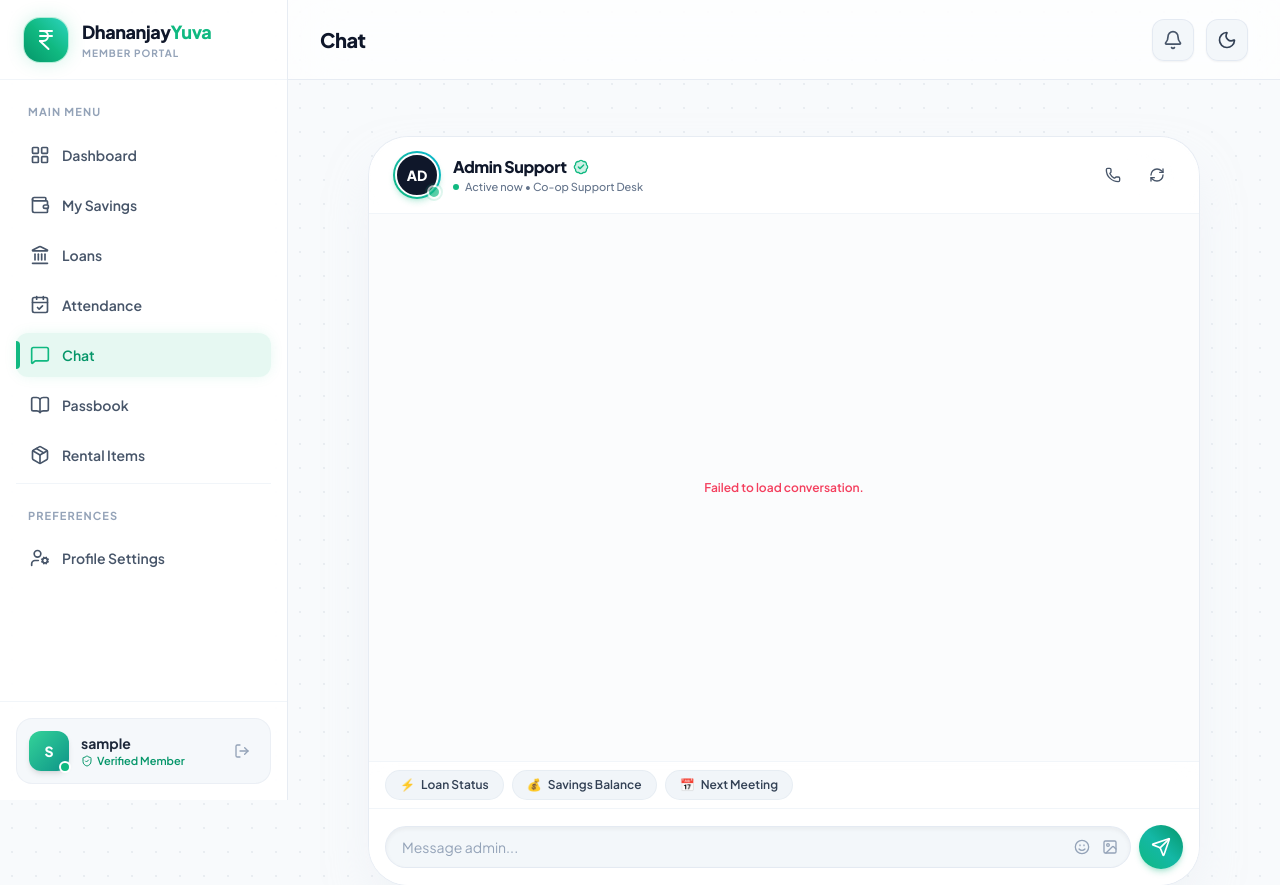
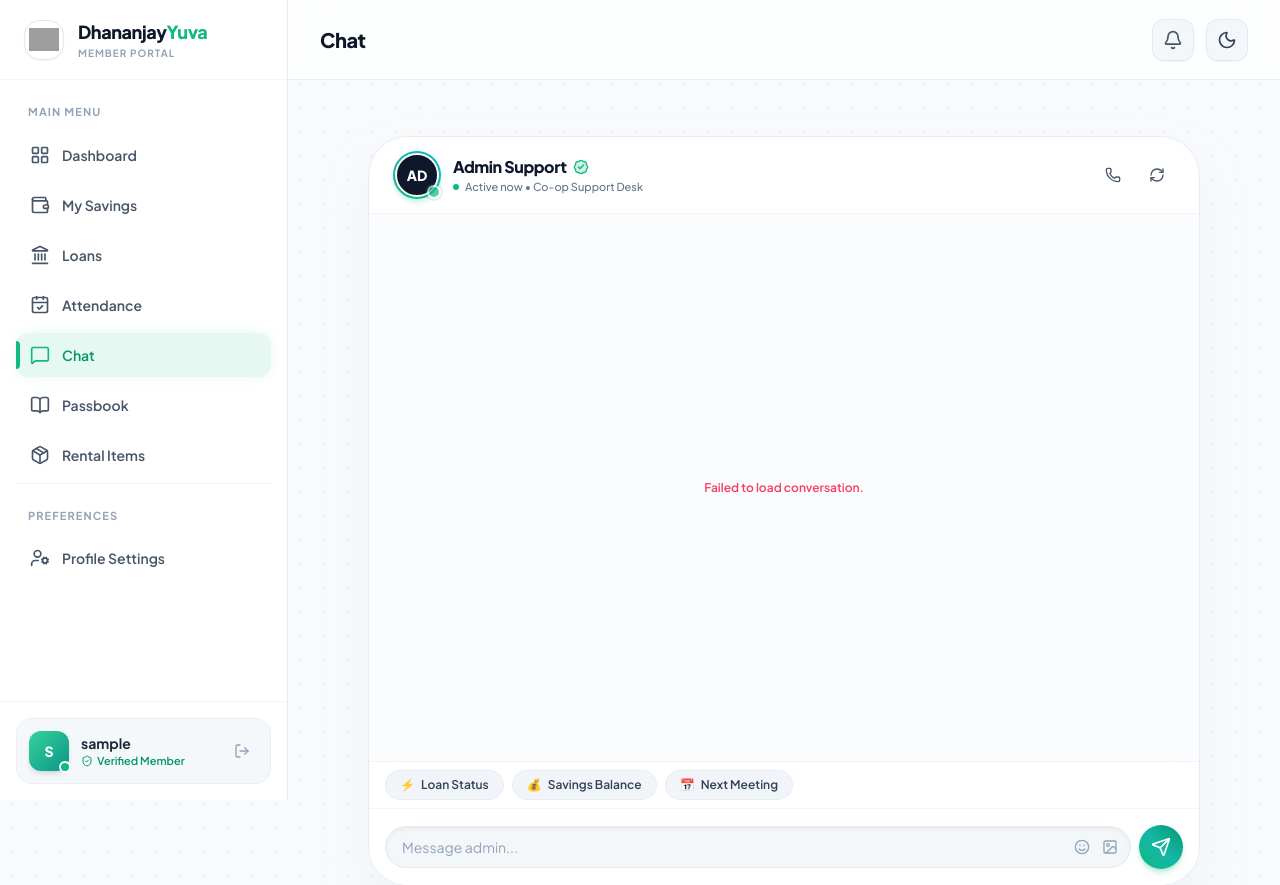
Before and after one commit to aryanpawar4912/DhananjayYuva, a Django app: page /chat/ in a window 1280 px wide. Shown: the top 885 px of the page. Run offline with Django 5.2, Linux system fonts and the light colour scheme; the visitor is signed in with stand-in values (Sample User, id 1); data that the repository does not hold is empty; some libraries are stand-ins or nearby versions; grey boxes are pictures that could not be loaded.

Commit message:
UI changes

```diff
--- a/templates/member/base.html
+++ b/templates/member/base.html
@@ -1,3 +1,4 @@
+{% load static %}
 <!DOCTYPE html>
 <html lang="en"
       x-data="{
@@ -161,8 +162,23 @@
         <!-- Fixed Sidebar Header -->
         <div class="h-20 flex-shrink-0 flex items-center px-6 justify-between border-b border-slate-100 dark:border-slate-800/80">
             <div class="flex items-center gap-3.5">
-                    <div class="bg-gradient-to-tr from-emerald-600 via-emerald-500 to-teal-400 text-white p-2.5 rounded-2xl shadow-glow ring-1 ring-emerald-400/30 flex items-center justify-center">
-                        <i data-lucide="indian-rupee" class="w-6 h-6"></i>
+                <!-- Logo Image Container -->
+                <div class="w-10 h-10 rounded-2xl overflow-hidden flex items-center justify-center bg-white dark:bg-slate-900 border border-slate-200 dark:border-slate-800 shadow-sm flex-shrink-0">
+
+                    <!-- Light Theme Logo (Hidden in dark mode) -->
+                    <img src="{% static 'images/logo-light.png' %}"
+                        alt="Dhananjay Yuva Logo"
+                        class="w-full h-full object-contain p-1 dark:hidden"
+                        onerror="this.classList.add('!hidden'); this.parentElement.querySelector('i').classList.remove('hidden');">
+
+                    <!-- Dark Theme Logo (Shown only in dark mode) -->
+                    <img src="{% static 'images/logo-dark.png' %}"
+                        alt="Dhananjay Yuva Logo"
+                        class="w-full h-full object-contain p-1 hidden dark:block"
+                        onerror="this.classList.add('!hidden'); this.parentElement.querySelector('i').classList.remove('hidden');">
+
+                    <!-- Fallback Icon if either image fails to load -->
+                    <i data-lucide="shield" class="w-5 h-5 text-emerald-500 hidden"></i>
                 </div>
                 <div>
                     <span class="text-lg font-extrabold tracking-tight text-slate-900 dark:text-white">Dhananjay<span class="text-emerald-500">Yuva</span></span>
```
Lines whose indentation alone changed are shown as unchanged.
